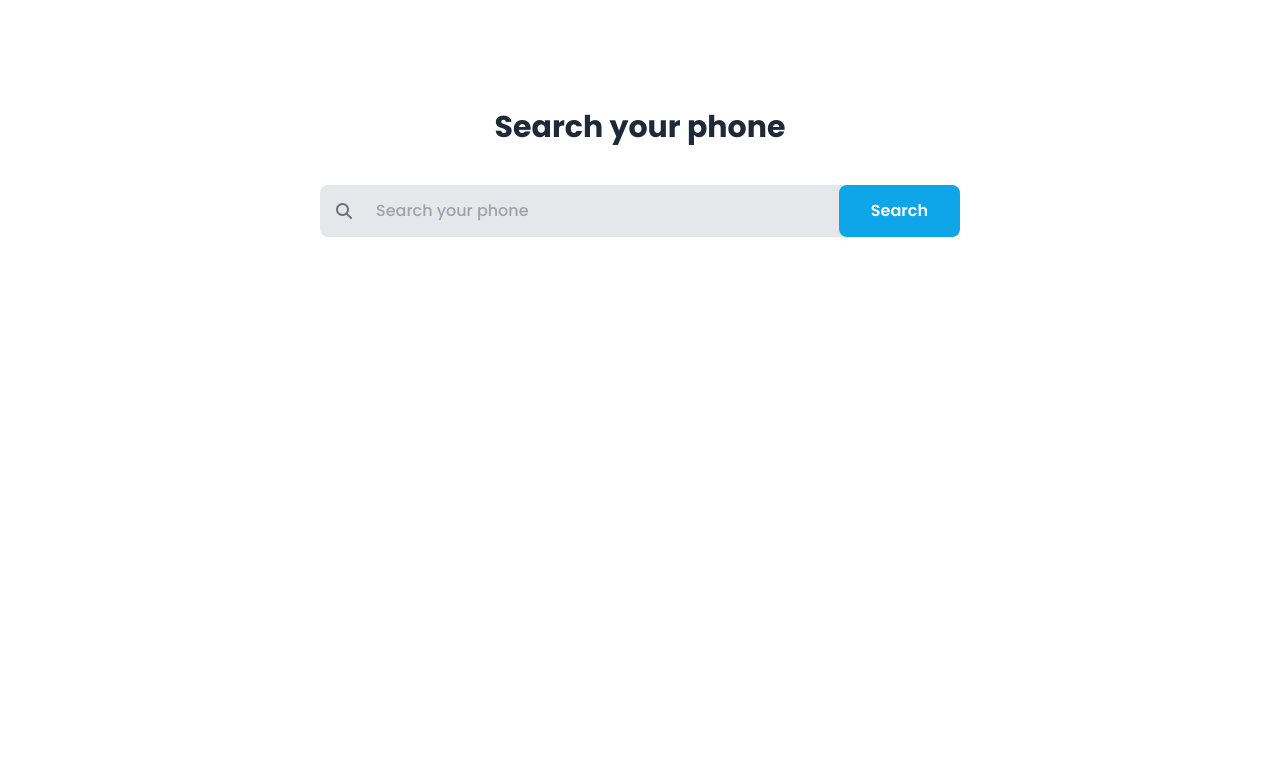
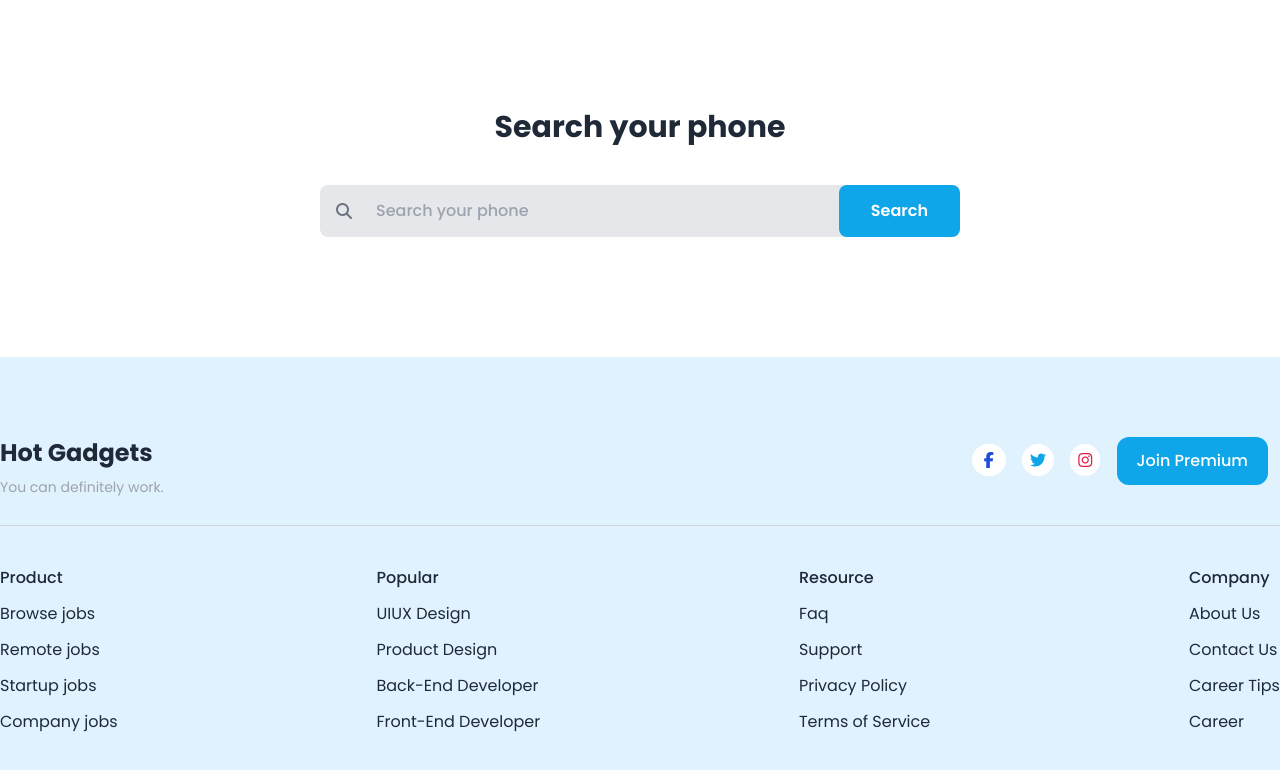
Before and after one commit to mursalinmirme/mobile-hunting-api, a plain HTML site: page index.html in a window 1280 px wide. Shown: the part 889-1659 px from the top of the page. Before the commit the page ends 1246 px from the top, so only its background shows below. Drawn offline with nearby package versions, Linux system fonts and the light colour scheme; no server answers.

Commit message:
footer added

```diff
--- a/index.html
+++ b/index.html
@@ -155,7 +155,53 @@
       </section>
     </main>
     <!-- footer -->
-    <footer>
+    <footer class="bg-sky-100 py-20">
+      <div class="flex justify-between max-w-screen-xl mx-auto">
+        <!-- footer logo -->
+        <div>
+          <h3 class="text-2xl font-bold">Hot Gadgets</h3>
+          <p class="text-sm text-gray-400 mt-2 font-normal">You can definitely work.</p>
+        </div>
+        <!-- footer social icons -->
+        <div>
+          <i class="fa-brands fa-facebook-f bg-white text-blue-700 px-3 py-1 text-base rounded-full mr-3"></i>
+          <i class="fa-brands fa-twitter bg-white text-sky-500 px-2 py-1 text-base rounded-full mr-3"></i>
+          <i class="fa-brands fa-instagram bg-white text-rose-600 px-2 py-1 text-base rounded-full mr-3"></i>
+          <button class="px-5 py-3 bg-sky-500 text-white font-medium text-base rounded-xl mr-3">Join Premium</button>
+        </div>
+
+      </div>
+      <hr class="max-w-screen-xl mx-auto my-7 border-t-gray-300">
+      <div class="flex justify-between max-w-screen-xl mx-auto">
+      <div class="block">
+        <span class="block my-3 font-medium">Product</span>
+        <a class="link link-hover block my-3">Browse jobs</a>
+        <a class="link link-hover block my-3">Remote jobs</a>
+        <a class="link link-hover block my-3">Startup jobs</a>
+        <a class="link link-hover block my-3">Company jobs</a>
+      </div>
+      <div>
+        <span class="block my-3 font-medium">Popular</span>
+        <a class="link link-hover block my-3">UIUX Design</a>
+        <a class="link link-hover block my-3">Product Design</a>
+        <a class="link link-hover block my-3">Back-End Developer</a>
+        <a class="link link-hover block my-3">Front-End Developer</a>
+      </div>
+      <div>
+        <span class="block my-3 font-medium">Resource</span>
+        <a class="link link-hover block my-3">Faq</a>
+        <a class="link link-hover block my-3">Support</a>
+        <a class="link link-hover block my-3">Privacy Policy</a>
+        <a class="link link-hover block my-3">Terms of Service</a>
+      </div>
+      <div>
+        <span class="block my-3 font-medium">Company</span>
+        <a class="link link-hover block my-3">About Us</a>
+        <a class="link link-hover block my-3">Contact Us</a>
+        <a class="link link-hover block my-3">Career Tips</a>
+        <a class="link link-hover block my-3">Career</a>
+      </div>
+    </div>
 
     </footer>
     <script src="js/script.js"></script>
```
